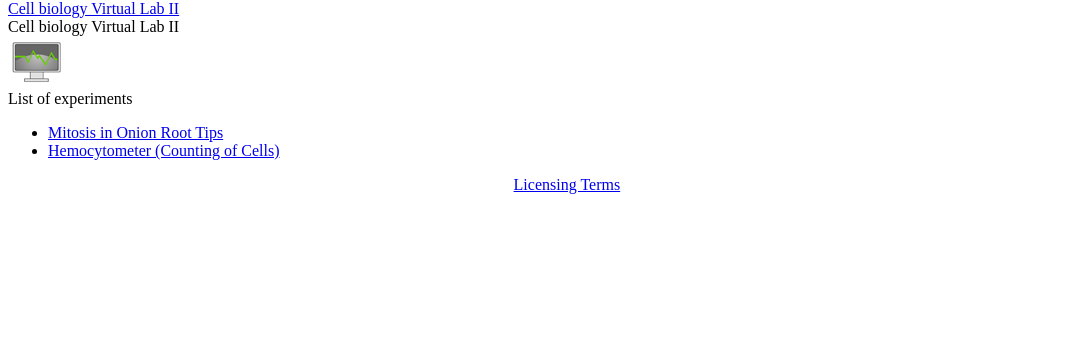
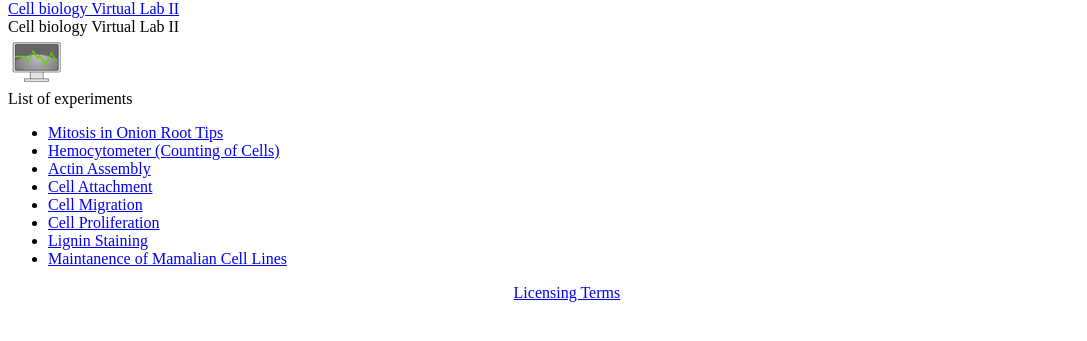
Before and after one commit to virtual-labs/cell-biology-virtual-lab-II, a plain HTML site: page src/lab/content.html in a window 1280 px wide. Shown: the part 113-454 px from the top of the page, without its empty margins (0-1087 px from the left). Drawn offline with Linux system fonts and the light colour scheme; files whose address does not match are found by name.

Commit message:
file updated

```diff
--- a/src/lab/content.html
+++ b/src/lab/content.html
@@ -81,6 +81,29 @@ edit -->
                                 <!--Link and name of the experiment 2 -->
                                 <a href="Hemocytometer">Hemocytometer (Counting of Cells)</a>
                             </li>
+							     <li>
+                                <!--Link and name of the experiment 3 -->
+                                <a href="Actin_Assembly">Actin Assembly</a>
+                            </li>
+							   <li>
+                                <!--Link and name of the experiment 4 -->
+                                <a href="Cell_Attachment">Cell Attachment</a>
+                            </li>
+							   <li>
+                                <!--Link and name of the experiment 5 -->
+                                <a href="Cell_Migration">Cell Migration</a>
+                            </li> <li>
+                                <!--Link and name of the experiment 6 -->
+                                <a href="Cell_Proliferation">Cell Proliferation</a>
+                            </li>
+							<li>
+                                <!--Link and name of the experiment 7 -->
+                                <a href="Lignin_Staining">Lignin Staining</a>
+                            </li>
+								<li>
+                                <!--Link and name of the experiment 8 -->
+                                <a href="Maintanence_of_Mamalian_Cell_Lines">Maintanence of Mamalian Cell Lines</a>
+                            </li>
                         </ul>
                     </div>
                 </section>
```
